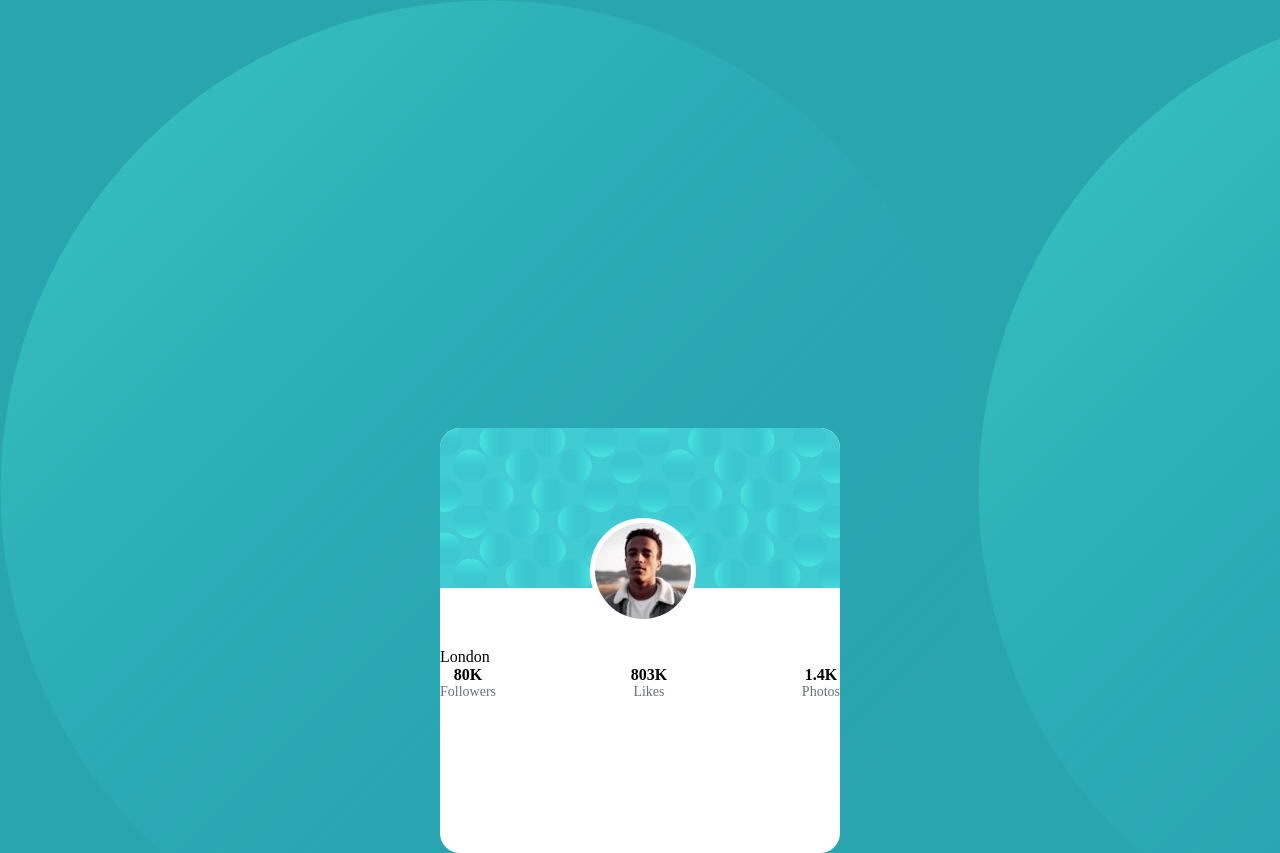
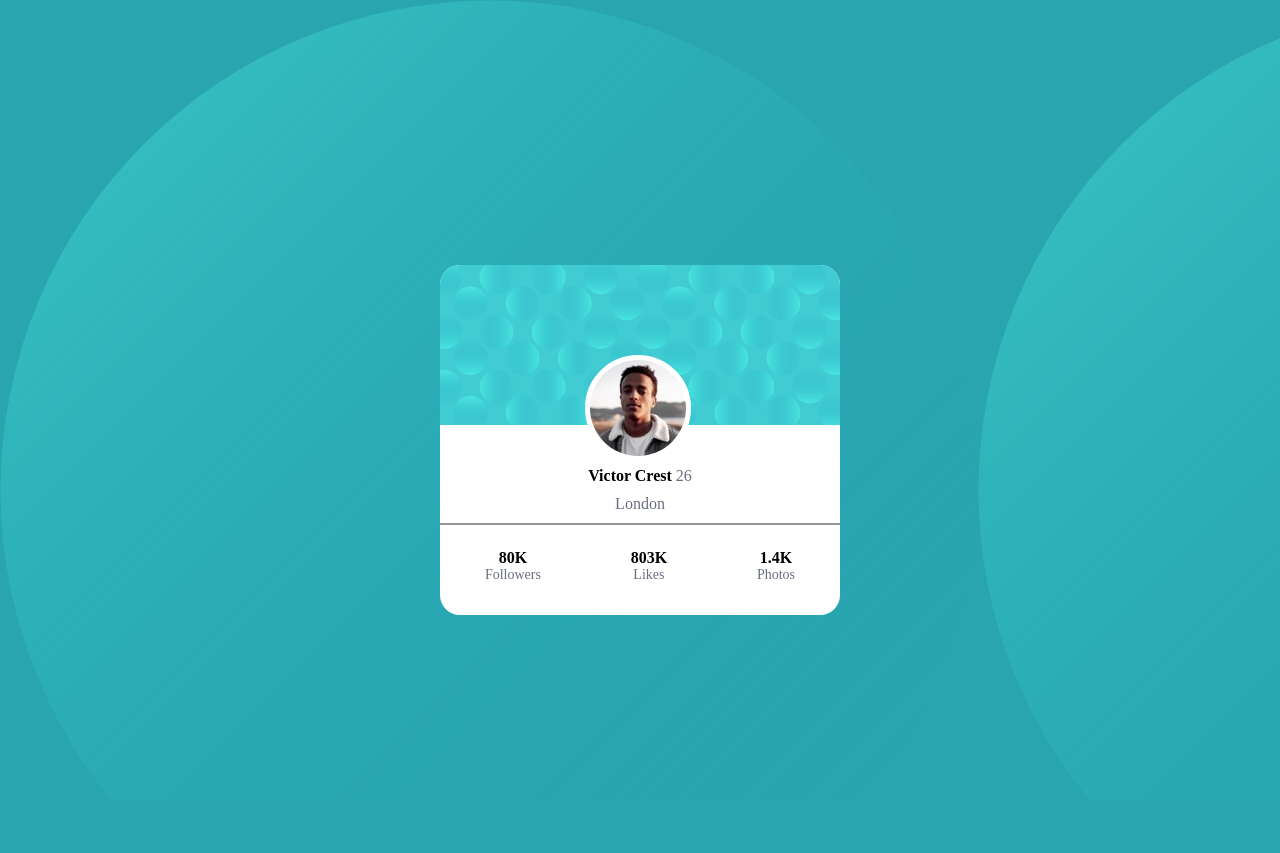
Before and after one commit to GabrielCam123/profile-card, a plain HTML site: page index.html in a window 1280 px wide. After the commit the page ends 800 px from the top, so only its background shows below. Drawn offline with Linux system fonts and the light colour scheme.

Commit message:
Correcion de todo

```diff
--- a/index.html
+++ b/index.html
@@ -41,7 +41,7 @@
             <span>26</span>
           </div>
         </div>
-        <span>London</span>
+        <span style="display: flex;justify-content: space-around;color: var(--Dark-grayish-blue);border-bottom:solid 2px;border-bottom-color:var(--Dark-gray);padding: 10px;" >London</span>
         <div class="stat">
           <div><span>80K</span><span>Followers</span></div>
           <div><span>803K</span><span>Likes</span></div>
--- a/style.css
+++ b/style.css
@@ -24,10 +24,10 @@ body{
     border-radius: 10px;
     overflow: hidden;*/
     position: relative;
-    top: 30vh;
+    top: 5vh;
     width: 400px;
     /* MODIFICACIÓN EN LA ALTURA PARA QUE QUEDE IGUAL */
-    height: 425px;
+    height: 350px;
     margin-left: auto;
     margin-right: auto;
     background-color: #fff;
@@ -49,7 +49,7 @@ body{
 .card__header-profile {
     position: absolute;
     top: 90px;
-    left: 150px;
+    left:145px;
     border-radius: 50%;
     border: 5px solid #fff;
     background-color: #fff;
@@ -59,15 +59,15 @@ body{
     border: 4px solid white;
 }
 .description{
-    top: 200px;
+    top: 300px;
     width: 100%;
     height: 100px;
     text-align: center;
     display: flex;
-    flex-direction: column;
+    flex-direction: column-reverse;
     align-items: center;
 }
-.data span:first-child(1){
+.data span:nth-child(1){
     font-weight: 700;
     font-size: var(--Font-size);
 }
@@ -83,7 +83,8 @@ body{
 }
 .stat{
     display: flex;
-    justify-content: space-between;
+    justify-content: space-around;
+    margin-top: 6%;
 }
 .stat>div{
     display: flex;
```
